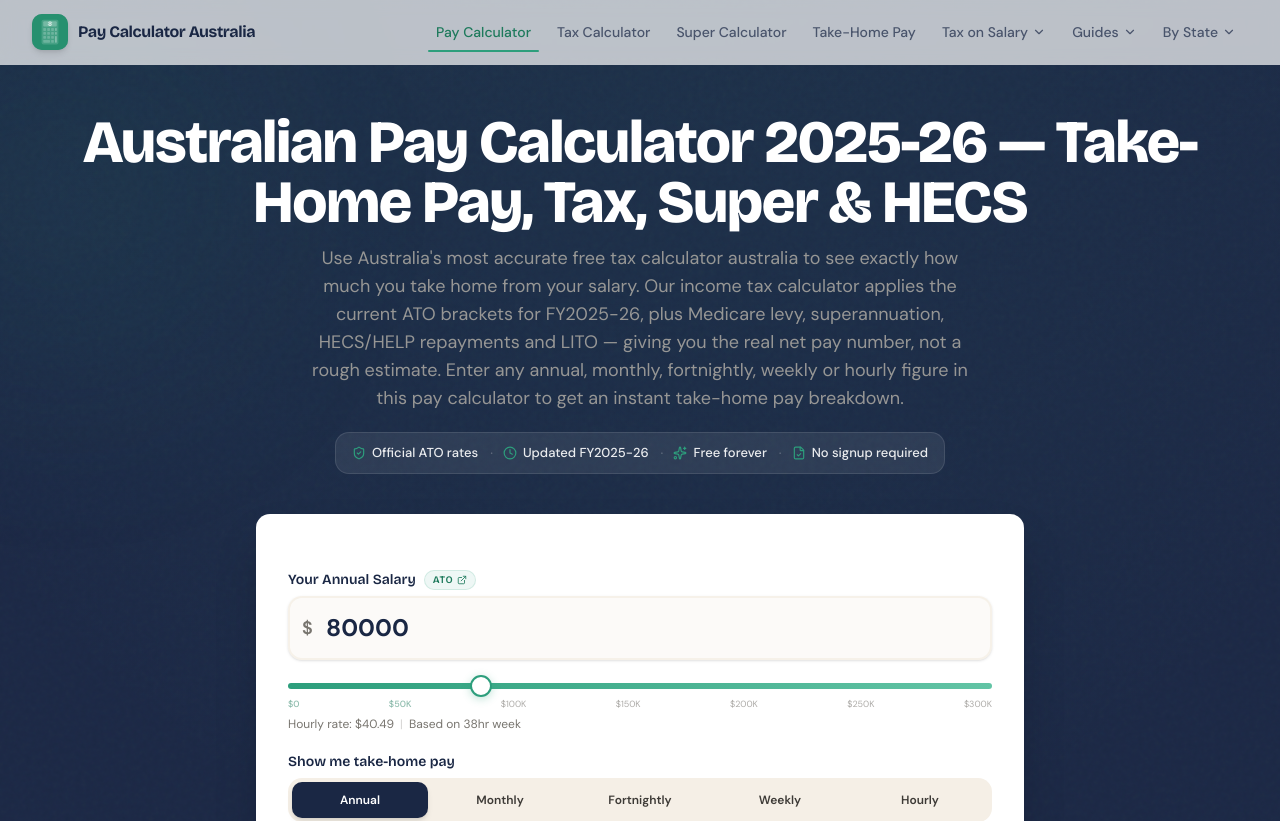
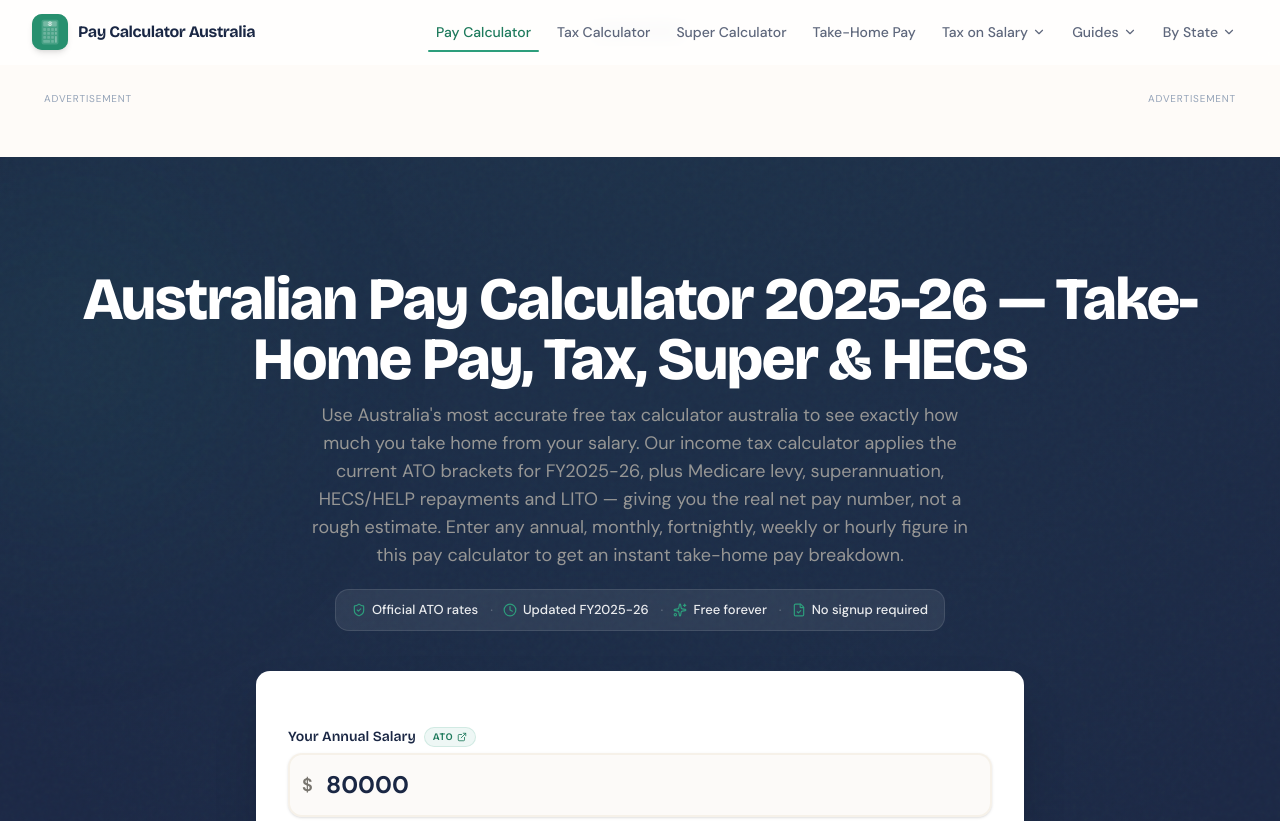
Before and after one commit to zarusirig/paycalculatoraustralia, a Next.js app in the folder calc-boiler/: page / in a window 1280 px wide. Shown: the top 821 px of the page. Built offline with nearby package versions, Linux system fonts and the light colour scheme.

Commit message:
feat(ads): add Adsterra banner component with sidebar, leaderboard, and mobile slots

```diff
--- a/calc-boiler/app/layout.tsx
+++ b/calc-boiler/app/layout.tsx
@@ -4,6 +4,7 @@ import Footer from "@/components/layout/footer";
 import Navbar from "@/components/layout/navbar";
 import Script from "next/script";
 import FirebaseAnalytics from "@/components/firebase-analytics";
+import AdsterraBanner from "@/components/common/adsterra-banner";
 
 export const viewport: Viewport = {
   themeColor: "#1a2744",
@@ -84,9 +85,48 @@ export default function RootLayout({
           Skip to main content
         </a>
         <Navbar />
+
+        {/* Sticky vertical sidebar ads — follow scroll, shown on wide screens only */}
+        <aside
+          aria-hidden="true"
+          className="hidden xl:block fixed left-2 top-1/2 -translate-y-1/2 z-40"
+        >
+          <AdsterraBanner slot="sidebar" />
+        </aside>
+        <aside
+          aria-hidden="true"
+          className="hidden xl:block fixed right-2 top-1/2 -translate-y-1/2 z-40"
+        >
+          <AdsterraBanner slot="sidebar" />
+        </aside>
+
+        {/* Top display ad — every page (leaderboard on desktop, mobile banner on phones) */}
+        <div className="hidden sm:block">
+          <AdsterraBanner slot="leaderboard" />
+        </div>
+        <div className="block sm:hidden">
+          <AdsterraBanner slot="mobile" />
+        </div>
+
         <main id="main-content">{children}</main>
+
+        {/* Bottom display ad — every page */}
+        <div className="hidden sm:block">
+          <AdsterraBanner slot="rectangle" />
+        </div>
+        <div className="block sm:hidden">
+          <AdsterraBanner slot="mobile" />
+        </div>
+
         <Footer />
         <FirebaseAnalytics />
+
+        {/* Adsterra social bar / popunder (loaded once, site-wide) */}
+        <Script
+          id="adsterra-social"
+          src="https://pl29540036.effectivecpmnetwork.com/d6/b7/79/d6b779f19c693c0f80a1c6a82ba34550.js"
+          strategy="afterInteractive"
+        />
 
         {/* GA4 */}
         <Script
--- /dev/null
+++ b/calc-boiler/components/common/adsterra-banner.tsx
@@ -0,0 +1,116 @@
+"use client";
+
+import { useEffect, useRef } from "react";
+
+/**
+ * Adsterra banner ad unit.
+ *
+ * Each Adsterra banner relies on a GLOBAL `atOptions` variable that its
+ * `invoke.js` reads synchronously at load time. Rendering more than one unit on
+ * a page therefore requires isolating each one in its own document scope —
+ * otherwise the units clobber each other's `atOptions`. We do that by rendering
+ * every banner inside a sandboxed iframe via `srcDoc`.
+ *
+ * Sizes/keys map to the units provisioned in the Adsterra dashboard.
+ */
+
+type AdsterraSize = {
+  key: string;
+  width: number;
+  height: number;
+};
+
+// Provisioned ad units, keyed by a friendly slot name.
+export const ADSTERRA_BANNERS = {
+  // 300x250 medium rectangle
+  rectangle: { key: "584e01bc77cf4247805a893681c51494", width: 300, height: 250 },
+  // 468x60 banner
+  banner: { key: "3b8513e72e09c5bf3657de628894a5ca", width: 468, height: 60 },
+  // 160x600 wide skyscraper
+  skyscraper: { key: "f64f3ae47c2d39e35a680024ba01e11b", width: 160, height: 600 },
+  // 160x600 vertical sidebar (sticky)
+  sidebar: { key: "9bb1158f01cfa66d4c444734a7ce0f13", width: 160, height: 600 },
+  // 728x90 leaderboard
+  leaderboard: { key: "96593e6130e3235baa70eb08ddca5c1e", width: 728, height: 90 },
+  // 320x50 mobile banner
+  mobile: { key: "e4972d6b96c85f80e3174f01af37db0e", width: 320, height: 50 },
+} satisfies Record<string, AdsterraSize>;
+
+export type AdsterraSlot = keyof typeof ADSTERRA_BANNERS;
+
+type AdsterraBannerProps = {
+  slot: AdsterraSlot;
+  className?: string;
+  /** Optional label shown above the ad for ad-disclosure compliance. */
+  label?: string;
+};
+
+function buildSrcDoc({ key, width, height }: AdsterraSize): string {
+  return `<!DOCTYPE html>
+<html>
+<head>
+<meta charset="utf-8" />
+<style>html,body{margin:0;padding:0;overflow:hidden;background:transparent;}</style>
+</head>
+<body>
+<script type="text/javascript">
+  atOptions = {
+    'key' : '${key}',
+    'format' : 'iframe',
+    'height' : ${height},
+    'width' : ${width},
+    'params' : {}
+  };
+</script>
+<script type="text/javascript" src="https://www.highperformanceformat.com/${key}/invoke.js"></script>
+</body>
+</html>`;
+}
+
+export default function AdsterraBanner({ slot, className, label = "Advertisement" }: AdsterraBannerProps) {
+  const size = ADSTERRA_BANNERS[slot];
+  const iframeRef = useRef<HTMLIFrameElement>(null);
+
+  useEffect(() => {
+    // Write the document after mount so SSR markup stays clean and the ad
+    // script only runs in the browser.
+    if (iframeRef.current) {
+      iframeRef.current.srcdoc = buildSrcDoc(size);
+    }
+  }, [size]);
+
+  return (
+    <div
+      className={className}
+      style={{ display: "flex", flexDirection: "column", alignItems: "center", margin: "1.5rem auto" }}
+    >
+      <span
+        style={{
+          fontSize: "0.625rem",
+          letterSpacing: "0.08em",
+          textTransform: "uppercase",
+          color: "#94a3b8",
+          marginBottom: "0.25rem",
+        }}
+      >
+        {label}
+      </span>
+      <iframe
+        ref={iframeRef}
+        title="advertisement"
+        width={size.width}
+        height={size.height}
+        scrolling="no"
+        style={{
+          width: size.width,
+          height: size.height,
+          maxWidth: "100%",
+          border: "none",
+          overflow: "hidden",
+          display: "block",
+        }}
+        sandbox="allow-scripts allow-same-origin allow-popups allow-popups-to-escape-sandbox"
+      />
+    </div>
+  );
+}
```
